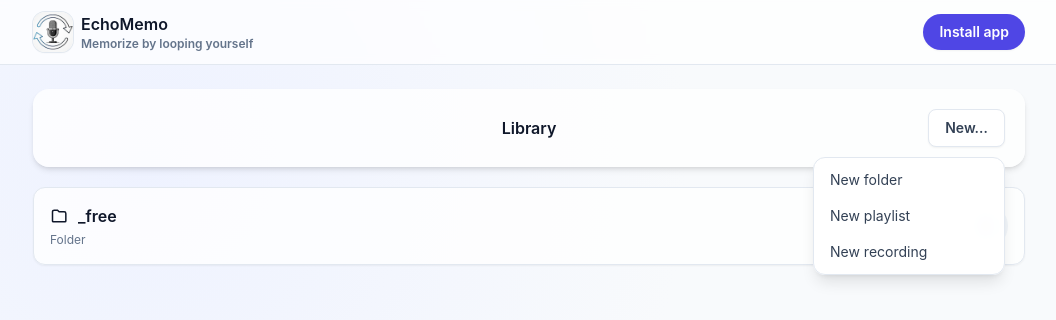
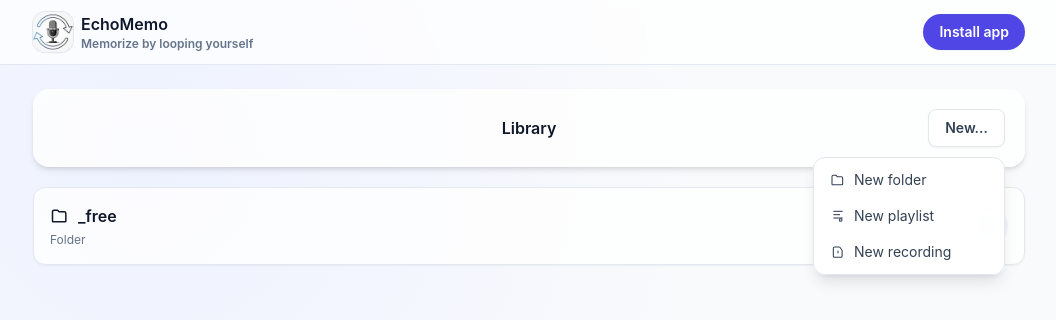
Before and after one commit to brenbar/EchoMemo2, a React (Vite) app: page / in a window 1280 px wide. Both pictures are taken after a click on the button "New…". Shown: the top 320 px of the page, without its empty margins (111-1167 px from the left). Built offline with nearby package versions, Linux system fonts and the light colour scheme.

Commit message:
Add icons to new menu

```diff
--- a/src/pages/ListPage.tsx
+++ b/src/pages/ListPage.tsx
@@ -240,6 +240,17 @@ export default function ListPage() {
                         setFolderModalOpen(true)
                       }}
                     >
+                      <svg
+                        aria-hidden
+                        xmlns="http://www.w3.org/2000/svg"
+                        viewBox="0 0 24 24"
+                        fill="none"
+                        stroke="currentColor"
+                        strokeWidth="1.6"
+                        className="h-4 w-4"
+                      >
+                        <path d="M3 18.5V7a2 2 0 0 1 2-2h4l2 2h6a2 2 0 0 1 2 2v9a1 1 0 0 1-1 1H4a1 1 0 0 1-1-1Z" />
+                      </svg>
                       New folder
                     </button>
                     {hasAnyRecordings && (
@@ -252,6 +263,20 @@ export default function ListPage() {
                           navigate('/playlist/new', { state: { parentId: activeParentId } })
                         }}
                       >
+                        <svg
+                          aria-hidden
+                          xmlns="http://www.w3.org/2000/svg"
+                          viewBox="0 0 24 24"
+                          fill="none"
+                          stroke="currentColor"
+                          strokeWidth="1.6"
+                          className="h-4 w-4"
+                        >
+                          <path d="M5 5h14" />
+                          <path d="M5 10h10" />
+                          <path d="M5 15h14" />
+                          <circle cx="16" cy="18" r="2" />
+                        </svg>
                         New playlist
                       </button>
                     )}
@@ -264,6 +289,19 @@ export default function ListPage() {
                         navigate('/record', { state: { parentId: activeParentId } })
                       }}
                     >
+                      <svg
+                        aria-hidden
+                        xmlns="http://www.w3.org/2000/svg"
+                        viewBox="0 0 24 24"
+                        fill="none"
+                        stroke="currentColor"
+                        strokeWidth="1.6"
+                        className="h-4 w-4"
+                      >
+                        <path d="M7 4.5h6.5a2 2 0 0 1 1.6.8l2.7 3.7a2 2 0 0 1 .4 1.2V18a2 2 0 0 1-2 2H7a2 2 0 0 1-2-2V6.5a2 2 0 0 1 2-2Z" />
+                        <path d="M12 10v4" />
+                        <path d="M12 16h0.01" />
+                      </svg>
                       New recording
                     </button>
                   </div>
```
Also changed, not shown: 1 other file (tests, documents, lock files or other folders).
